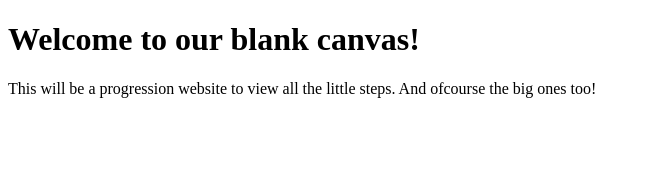
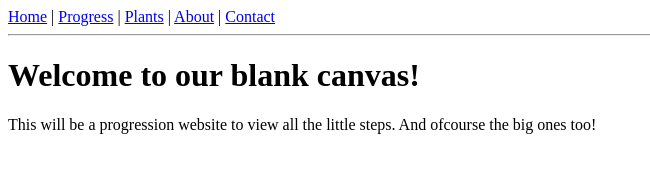
Before and after one commit to Rogenerous/La-Misericordia, a plain HTML site: page index.html in a window 1280 px wide. Shown: the whole page, without its empty margins (0-650 px from the left). Drawn offline with Linux system fonts and the light colour scheme.

Commit message:
added navbar

```diff
--- a/index.html
+++ b/index.html
@@ -5,6 +5,14 @@
     <title>La Misericordia, Foodforest & Homestead in Almatret</title>
   </head>
   <body>
+    <nav>
+  <a href="index.html">Home</a> |
+  <a href="progress.html">Progress</a> |
+  <a href="plants.html">Plants</a> |
+  <a href="about.html">About</a> |
+  <a href="contact.html">Contact</a>
+    </nav>
+  <hr>
     <h1>Welcome to our blank canvas!</h1>
     <p>This will be a progression website to view all the little steps. And ofcourse the big ones too!</p>
   </body>
```
